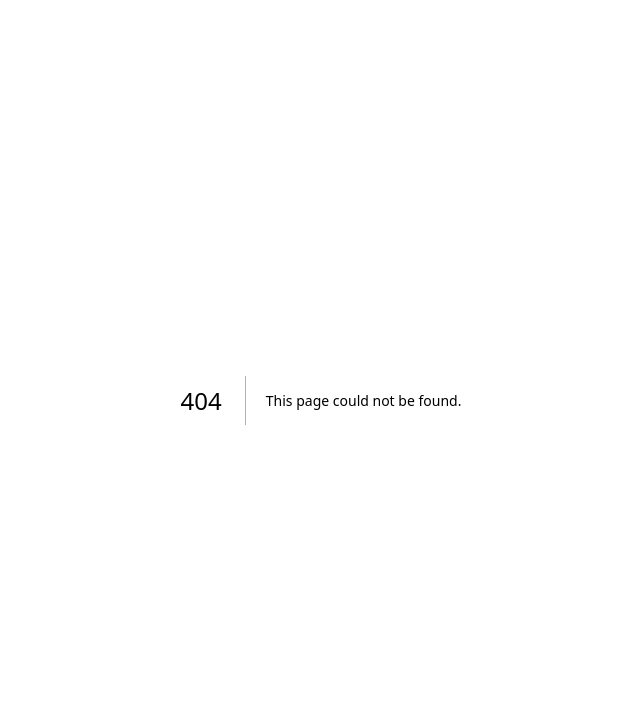
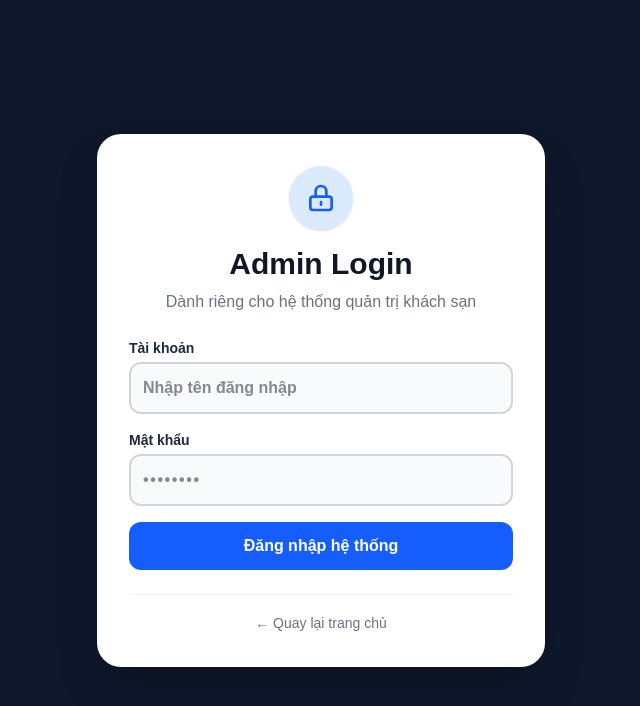
Before and after one commit to phuown/QuanLyKhachSan, a Next.js app: page /admin/login in a window 1280 px wide. Before the commit this address had no page. Shown: the top 706 px of the page, without its empty margins (319-959 px from the left). Built offline with nearby package versions, Linux system fonts and the light colour scheme.

Commit message:
Trang dang nhap danh cho admin

```diff
--- /dev/null
+++ b/src/app/admin/login/page.tsx
@@ -0,0 +1,94 @@
+"use client";
+
+import { useState } from "react";
+import { useRouter } from "next/navigation";
+import { adminLoginAction } from "../actions";
+
+export default function AdminLoginPage() {
+    const [username, setUsername] = useState("");
+    const [password, setPassword] = useState("");
+    const [error, setError] = useState("");
+    const [isLoading, setIsLoading] = useState(false);
+    const router = useRouter();
+
+    const handleLogin = async (e: React.FormEvent) => {
+        e.preventDefault();
+        setError("");
+        setIsLoading(true);
+
+        try {
+            const result = await adminLoginAction(username, password);
+            if (result.success) {
+                router.push("/admin");
+                router.refresh();
+            } else {
+                setError(result.message || "Đăng nhập thất bại");
+            }
+        } catch (err) {
+            setError("Có lỗi hệ thống xảy ra.");
+        } finally {
+            setIsLoading(false);
+        }
+    };
+
+    return (
+        <div className="min-h-screen bg-slate-900 flex items-center justify-center p-4">
+            <div className="bg-white p-8 rounded-3xl shadow-2xl max-w-md w-full space-y-6">
+                <div className="text-center">
+                    <div className="mx-auto w-16 h-16 bg-blue-100 text-blue-600 rounded-full flex items-center justify-center mb-4 shadow-sm">
+                        <svg className="w-8 h-8" fill="none" stroke="currentColor" strokeWidth="2" viewBox="0 0 24 24">
+                            <path strokeLinecap="round" strokeLinejoin="round" d="M12 15v2m-6 4h12a2 2 0 002-2v-6a2 2 0 00-2-2H6a2 2 0 00-2 2v6a2 2 0 002 2zm10-10V7a4 4 0 00-8 0v4h8z" />
+                        </svg>
+                    </div>
+                    <h2 className="text-3xl font-extrabold text-gray-900">Admin Login</h2>
+                    <p className="text-gray-500 mt-2">Dành riêng cho hệ thống quản trị khách sạn</p>
+                </div>
+
+                {error && (
+                    <div className="p-3 bg-red-50 border border-red-200 text-red-600 rounded-xl text-sm text-center font-medium">
+                        {error}
+                    </div>
+                )}
+
+                <form onSubmit={handleLogin} className="space-y-4">
+                    <div>
+                        <label className="text-sm font-bold text-gray-800 block mb-1">Tài khoản</label>
+                        <input
+                            type="text"
+                            required
+                            value={username}
+                            onChange={(e) => setUsername(e.target.value)}
+                            className="w-full p-3 border-2 border-gray-300 rounded-xl focus:border-blue-500 focus:ring-2 focus:ring-blue-500/20 outline-none transition font-bold text-gray-900 bg-gray-50 text-base"
+                            placeholder="Nhập tên đăng nhập"
+                        />
+                    </div>
+                    <div>
+                        <label className="text-sm font-bold text-gray-800 block mb-1">Mật khẩu</label>
+                        <input
+                            type="password"
+                            required
+                            value={password}
+                            onChange={(e) => setPassword(e.target.value)}
+                            className="w-full p-3 border-2 border-gray-300 rounded-xl focus:border-blue-500 focus:ring-2 focus:ring-blue-500/20 outline-none transition font-bold text-gray-900 bg-gray-50 text-base tracking-widest"
+                            placeholder="••••••••"
+                        />
+                    </div>
+
+                    <button
+                        type="submit"
+                        disabled={isLoading}
+                        className="w-full py-3 bg-blue-600 hover:bg-blue-700 active:bg-blue-800 text-white rounded-xl font-bold transition-colors disabled:opacity-70 disabled:cursor-not-allowed"
+                    >
+                        {isLoading ? "Đang xử lý..." : "Đăng nhập hệ thống"}
+                    </button>
+                </form>
+
+                <div className="text-center pt-4 border-t border-gray-100">
+                    <a href="/" className="text-sm font-medium text-gray-500 hover:text-blue-600 transition">
+                        &larr; Quay lại trang chủ
+                    </a>
+                </div>
+            </div>
+        </div>
+    );
+}
```
